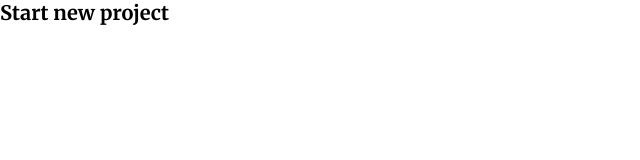
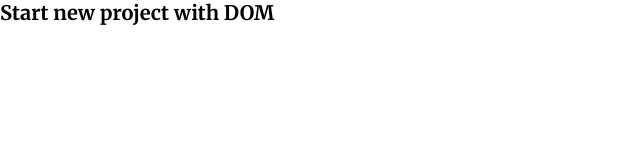
Before and after one commit to BojanMijatovic/You-Don-t-Know-JS-Yet, a plain HTML site: page startWithDom/template for practice/index.html in a window 1280 px wide. Shown: the whole page, without its empty margins (0-640 px from the left). Drawn offline with Linux system fonts and the light colour scheme.

Commit message:
dom again

```diff
--- a/startWithDom/template for practice/index.html
+++ b/startWithDom/template for practice/index.html
@@ -1,13 +1,16 @@
 <!DOCTYPE html>
 <html lang="en">
-  <head>
+
+<head>
     <meta charset="UTF-8" />
     <meta name="viewport" content="width=device-width, initial-scale=1.0" />
     <script src="script.js" defer></script>
     <link rel="stylesheet" href="style.css" />
     <title>Project</title>
-  </head>
-  <body>
-    <h1>Start new project</h1>
-  </body>
+</head>
+
+<body>
+    <h1>Start new project with DOM</h1>
+</body>
+
 </html>
```
